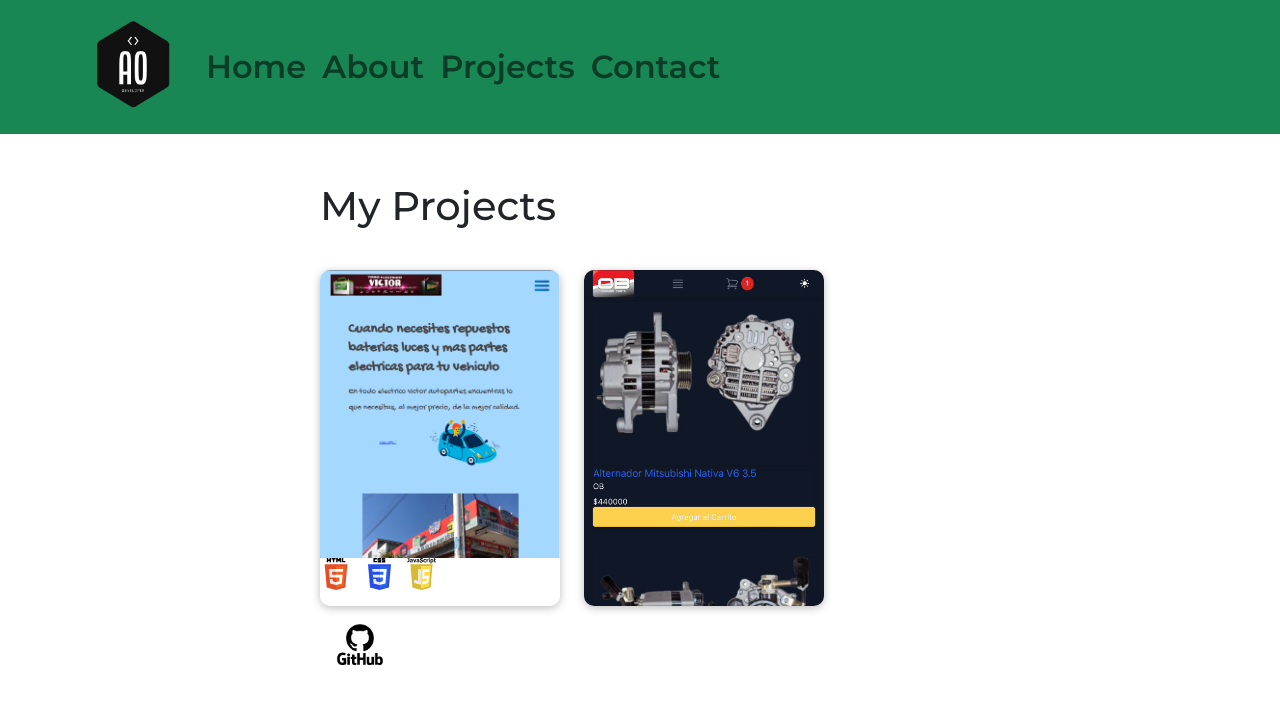
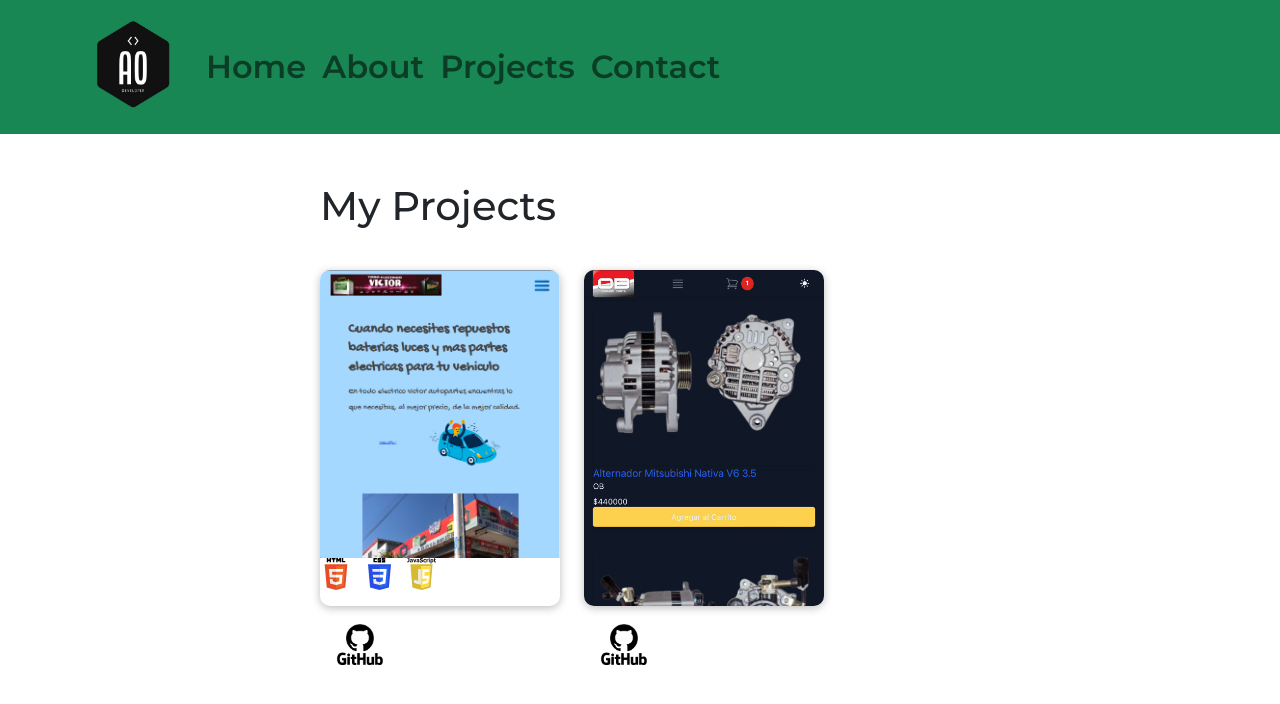
Before and after one commit to andres8ab/porfolio, a Next.js app: page /projects in a window 1280 px wide. Shown: the top 704 px of the page. Built offline with nearby package versions, Linux system fonts and the light colour scheme.

Commit message:
add link ob web

```diff
--- a/components/layout/Layout.js
+++ b/components/layout/Layout.js
@@ -1,10 +1,13 @@
-import MainNavigation from "./MainNavigation";
-import classes from "./Layout.module.css";
+import MainNavigation from './MainNavigation';
+import classes from './Layout.module.css';
+import { ToastContainer } from 'react-toastify';
+import 'react-toastify/dist/ReactToastify.css';
 
 function Layout({ children }) {
   return (
     <>
       <MainNavigation />
+      <ToastContainer position="bottom-center" limit={1} autoClose={3000} />
       <main className={classes.main}>{children}</main>
     </>
   );
--- a/components/projects/ProjectItem.js
+++ b/components/projects/ProjectItem.js
@@ -42,10 +42,22 @@ const ProjectItem = () => {
           />
         </Link>
       </div>
+      <div>
         <Card className={classes.card}>
-        <Image src="/img/obapp.jpeg" alt="OB web" width="1000" height="1000" />
+          <Link href="https://next-tailwind-ob.vercel.app/" target="_blank">
+            <Image
+              src="/img/obapp.jpeg"
+              alt="OB web"
+              width="1000"
+              height="1000"
+            />
             <div className={classes.logos}>
-          <Image src="/img/react.svg" alt="react logo" width="20" height="20" />
+              <Image
+                src="/img/react.svg"
+                alt="react logo"
+                width="20"
+                height="20"
+              />
               <Image
                 src="/img/nextjs.svg"
                 alt="nextjs logo"
@@ -59,7 +71,21 @@ const ProjectItem = () => {
                 height="20"
               />
             </div>
+          </Link>
         </Card>
+        <Link
+          href="https://github.com/andres8ab/next-tailwind-ob"
+          target="_blank"
+        >
+          <Image
+            src="/img/github.png"
+            className={classes.github}
+            alt="github logo"
+            width="200"
+            height="200"
+          />
+        </Link>
+      </div>
     </div>
   );
 };
--- /dev/null
+++ b/config/nodemailer.js
@@ -0,0 +1,17 @@
+const nodemailer = require('nodemailer');
+
+const email = process.env.EMAIL;
+const pass = process.env.EMAIL_PASS;
+
+export const transporter = nodemailer.createTransport({
+  service: 'gmail',
+  auth: {
+    user: email,
+    pass,
+  },
+});
+
+export const mailOptions = {
+  from: email,
+  to: email,
+};
--- a/package.json
+++ b/package.json
@@ -13,8 +13,10 @@
     "eslint": "8.38.0",
     "eslint-config-next": "13.3.0",
     "next": "13.3.0",
+    "nodemailer": "^6.9.2",
     "react": "18.2.0",
     "react-bootstrap": "^2.7.4",
-    "react-dom": "18.2.0"
+    "react-dom": "18.2.0",
+    "react-toastify": "^9.1.3"
   }
 }
--- /dev/null
+++ b/src/pages/api/contact.js
@@ -0,0 +1,49 @@
+import { mailOptions, transporter } from '../../../config/nodemailer';
+
+const CONTACT_MESSAGE_FIELDS = {
+  name: 'Name',
+  email: 'Email',
+  message: 'Message',
+};
+
+const generateEmailContent = (data) => {
+  const stringData = Object.entries(data).reduce(
+    (str, [key, val]) =>
+      (str += `${CONTACT_MESSAGE_FIELDS[key]}: \n${val} \n \n`),
+    ''
+  );
+  const htmlData = Object.entries(data).reduce(
+    (str, [key, val]) =>
+      (str += `<h1 class="form-heading" align="left">${CONTACT_MESSAGE_FIELDS[key]}</h1><p class="form-answer" align="left">${val}</p>`),
+    ''
+  );
+
+  return {
+    text: stringData,
+    html: htmlData,
+  };
+};
+
+const handler = async (req, res) => {
+  if (req.method === 'POST') {
+    const data = req.body;
+    if (!data.name || !data.email || !data.message) {
+      return res.status(400).json({ message: 'Bad request' });
+    }
+
+    try {
+      await transporter.sendMail({
+        ...mailOptions,
+        ...generateEmailContent(data),
+        subject: 'contact',
+      });
+      return res.status(200).json({ success: true });
+    } catch (error) {
+      console.log(error);
+      return res.status(400).json({ message: error.message });
+    }
+  }
+  return res.status(400).json({ message: 'Bad request' });
+};
+
+export default handler;
--- a/src/styles/globals.css
+++ b/src/styles/globals.css
@@ -42,3 +42,22 @@ a {
     color-scheme: dark;
   }
 }
+
+.form-heading {
+  color: #2a2a2a;
+  font-weight: 400;
+  text-align: left;
+  line-height: 20px;
+  font-size: 18px;
+  margin: 0 0 8px;
+  padding: 0;
+}
+.form-answer {
+  color: #2a2a2a;
+  font-weight: 300;
+  text-align: left;
+  line-height: 20px;
+  font-size: 16px;
+  margin: 0 0 24px;
+  padding: 0;
+}
```
Also changed, not shown: components/contact/ContactForm.js (+18 -6 lines), lib/api.js (added, +12 -0 lines), 2 other files (tests, documents, lock files or other folders). Lines whose indentation alone changed are shown as unchanged.
